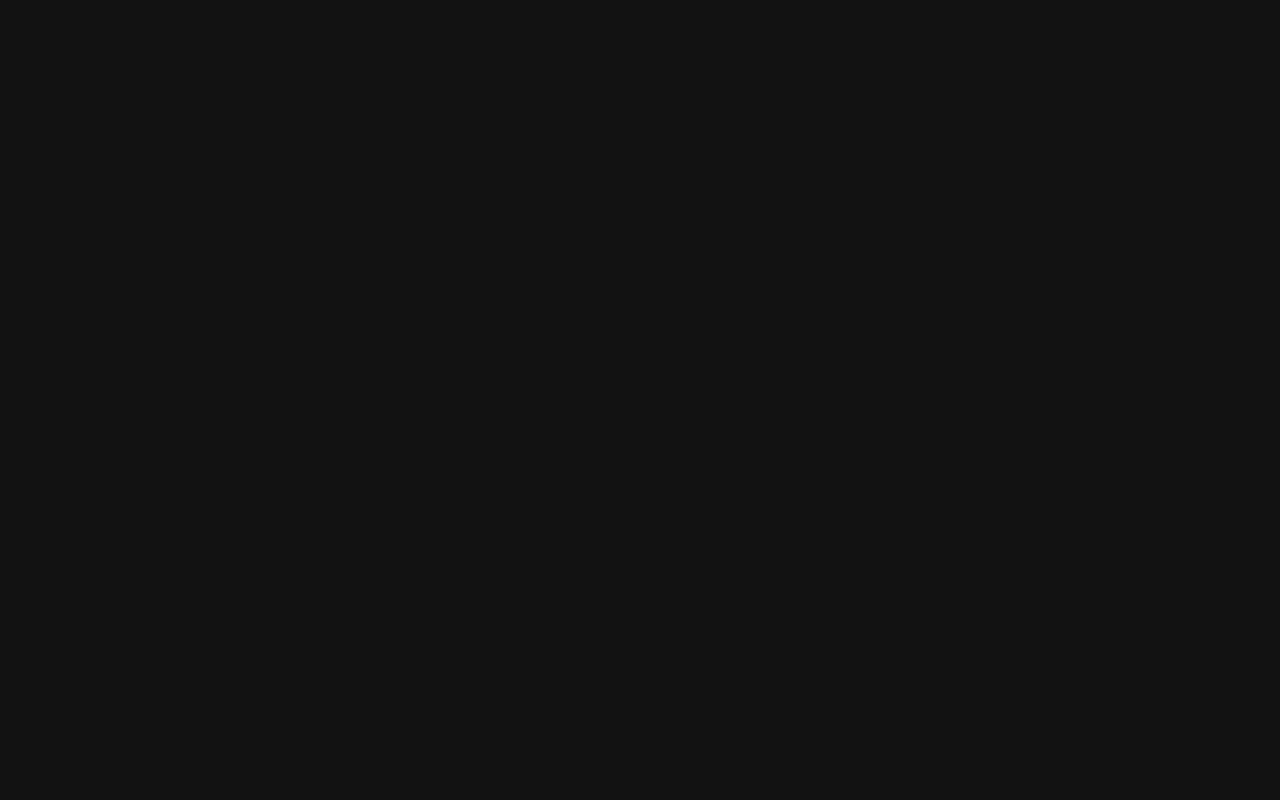
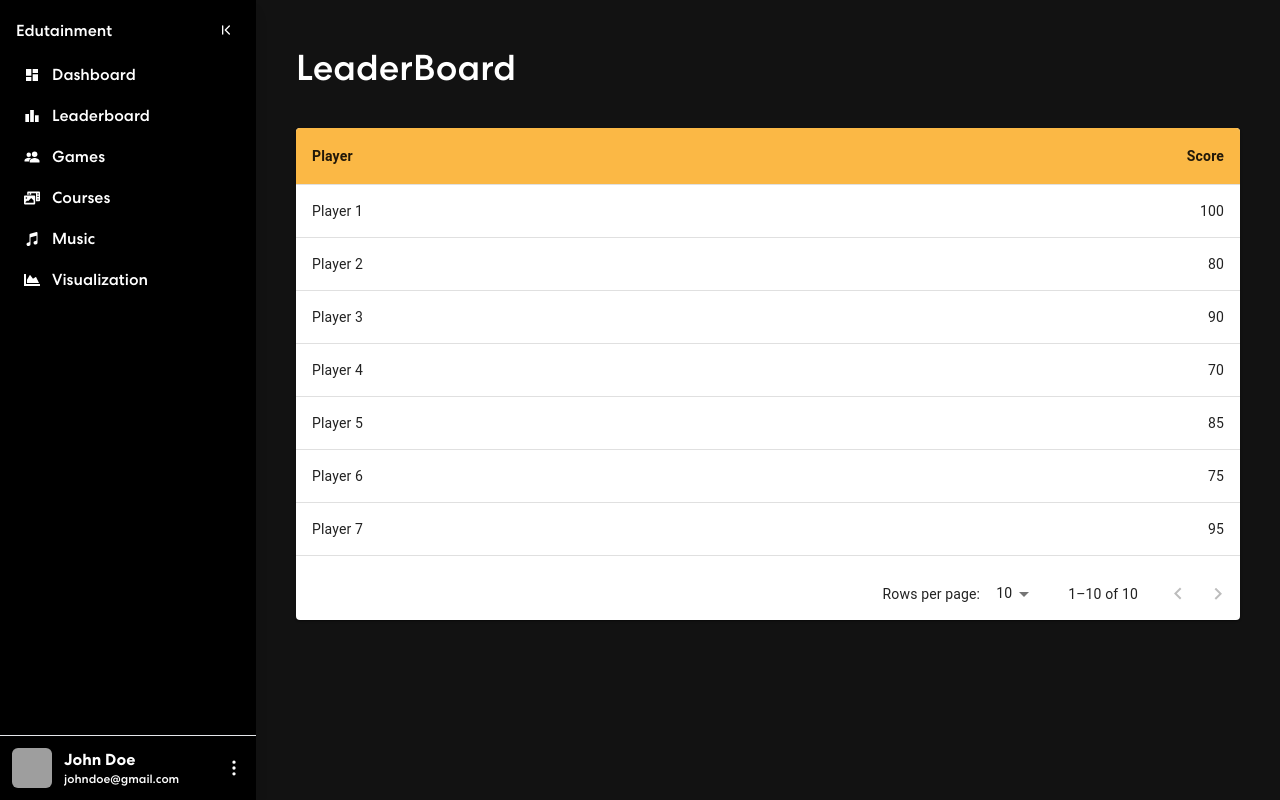
Before and after one commit to sameer240704/HachNCode_Gaavwale, a React (Vite) app in the folder frontend/: page /leaderboard in a window 1280 px wide. Before the commit this address had no page. Built offline with nearby package versions, Linux system fonts and the light colour scheme; grey boxes are pictures that could not be loaded.

Commit message:
Haa bhai

```diff
--- a/frontend/src/App.jsx
+++ b/frontend/src/App.jsx
@@ -1,5 +1,5 @@
 import { BrowserRouter, Routes, Route } from "react-router-dom";
-import { Dashboard, Homepage, Login, SignUp, Music} from "./pages";
+import { Dashboard, Homepage, Login, SignUp, Music, LeaderBoard} from "./pages";
 import { SidebarStateProvider } from "./hooks/useSidebarState";
 import Sidebar from "./components/Sidebar";
 ``;
@@ -23,6 +23,15 @@ function App() {
           />
           <Route path="/login" element={<Login />} />
           <Route path="/signup" element={<SignUp />} />
+          <Route
+            path="/leaderboard"
+            element={
+              <>
+                <Sidebar />
+                <LeaderBoard />
+              </>
+            }
+          />
           <Route
             path="/music/drums"
             element={
--- a/frontend/src/components/Table.jsx
+++ b/frontend/src/components/Table.jsx
@@ -1,44 +1,116 @@
-import React, { useState } from 'react';
+import * as React from 'react';
+import Paper from '@mui/material/Paper';
+import Table from '@mui/material/Table';
+import TableBody from '@mui/material/TableBody';
+import TableCell from '@mui/material/TableCell';
+import TableContainer from '@mui/material/TableContainer';
+import TableHead from '@mui/material/TableHead';
+import TablePagination from '@mui/material/TablePagination';
+import TableRow from '@mui/material/TableRow';
 
-const Leaderboard = () => {
-  const [players, setPlayers] = useState([
-    { name: 'Player 1', score: 100 },
-    { name: 'Player 2', score: 80 },
-    { name: 'Player 3', score: 90 },
-    { name: 'Player 4', score: 70 },
-    { name: 'Player 4', score: 70 },
-    { name: 'Player 4', score: 70 },
-    { name: 'Player 4', score: 70 },
-    { name: 'Player 4', score: 70 },
-    { name: 'Player 4', score: 70 },
-    { name: 'Player 4', score: 70 },
-    { name: 'Player 4', score: 70 },
-    { name: 'Player 4', score: 70 },
-    { name: 'Player 4', score: 70 },
-  ]);
+const columns = [
+  { id: 'name', label: 'Player', minWidth: 170 },
+  {
+    id: 'score',
+    label: 'Score',
+    minWidth: 170,
+    align: 'right',
+    format: (value) => value.toLocaleString('en-US'),
+  },
+];
+
+function createData(name, score) {
+  return { name, score };
+}
+
+const rows = [
+  createData('Player 1', 100),
+  createData('Player 2', 80),
+  createData('Player 3', 90),
+  createData('Player 4', 70),
+  createData('Player 5', 85),
+  createData('Player 6', 75),
+  createData('Player 7', 95),
+  createData('Player 8', 65),
+  createData('Player 9', 90),
+  createData('Player 10', 80),
+];
+
+export default function StickyHeadTable() {
+  const [page, setPage] = React.useState(0);
+  const [rowsPerPage, setRowsPerPage] = React.useState(10);
+
+  const handleChangePage = (event, newPage) => {
+    setPage(newPage);
+  };
+
+  const handleChangeRowsPerPage = (event) => {
+    setRowsPerPage(+event.target.value);
+    setPage(0);
+  };
 
   return (
-    <div>
-      <table>
-        <thead>
-          <tr>
-            <th>Rank</th>
-            <th>Player</th>
-            <th>Score</th>
-          </tr>
-        </thead>
-        <tbody>
-          {players.sort((a, b) => b.score - a.score).map((player, index) => (
-            <tr key={player.name}>
-              <td>{index + 1}</td>
-              <td>{player.name}</td>
-              <td>{player.score}</td>
-            </tr>
-          ))}
-        </tbody>
-      </table>
-    </div>
+    <Paper sx={{ width: '100%', overflow: 'hidden' }}>
+      <TableContainer sx={{ maxHeight: 440 }}>
+        <Table stickyHeader aria-label="sticky table">
+          <TableHead>
+            <TableRow>
+              {columns.map((column) => (
+                <TableCell
+                  key={column.id}
+                  align={column.align}
+                  style={{
+                    minWidth: column.minWidth,
+                    backgroundColor: '#fbb845',
+                    fontWeight: 'bold',
+                  }}
+                >
+                  {column.label}
+                </TableCell>
+              ))}
+            </TableRow>
+          </TableHead>
+          <TableBody>
+            {rows
+              .slice(page * rowsPerPage, page * rowsPerPage + rowsPerPage)
+              .map((row) => {
+                return (
+                  <TableRow
+                    hover
+                    role="checkbox"
+                    tabIndex={-1}
+                    key={row.name}
+                    sx={{
+                      '&:hover': {
+                        backgroundColor: '#fbb845',
+                      },
+                    }}
+                  >
+                    {columns.map((column) => {
+                      const value = row[column.id];
+                      return (
+                        <TableCell key={column.id} align={column.align}>
+                          {column.format && typeof value === 'number'
+                            ? column.format(value)
+                            : value}
+                        </TableCell>
+                      );
+                    })}
+                  </TableRow>
+                );
+              })}
+          </TableBody>
+        </Table>
+      </TableContainer>
+      <TablePagination
+        rowsPerPageOptions={[10, 25, 100]}
+        component="div"
+        count={rows.length}
+        rowsPerPage={rowsPerPage}
+        page={page}
+        onPageChange={handleChangePage}
+        onRowsPerPageChange={handleChangeRowsPerPage}
+      />
+    </Paper>
   );
-};
-
-export default Leaderboard;
+}
--- a/frontend/src/pages/index.jsx
+++ b/frontend/src/pages/index.jsx
@@ -3,3 +3,4 @@ export { default as Music } from "./Music";
 export { default as Dashboard } from "./Dashboard";
 export { default as Login } from "./Login";
 export { default as SignUp } from "./SignUp";
+export { default as LeaderBoard } from "./LeaderBoard";
```
